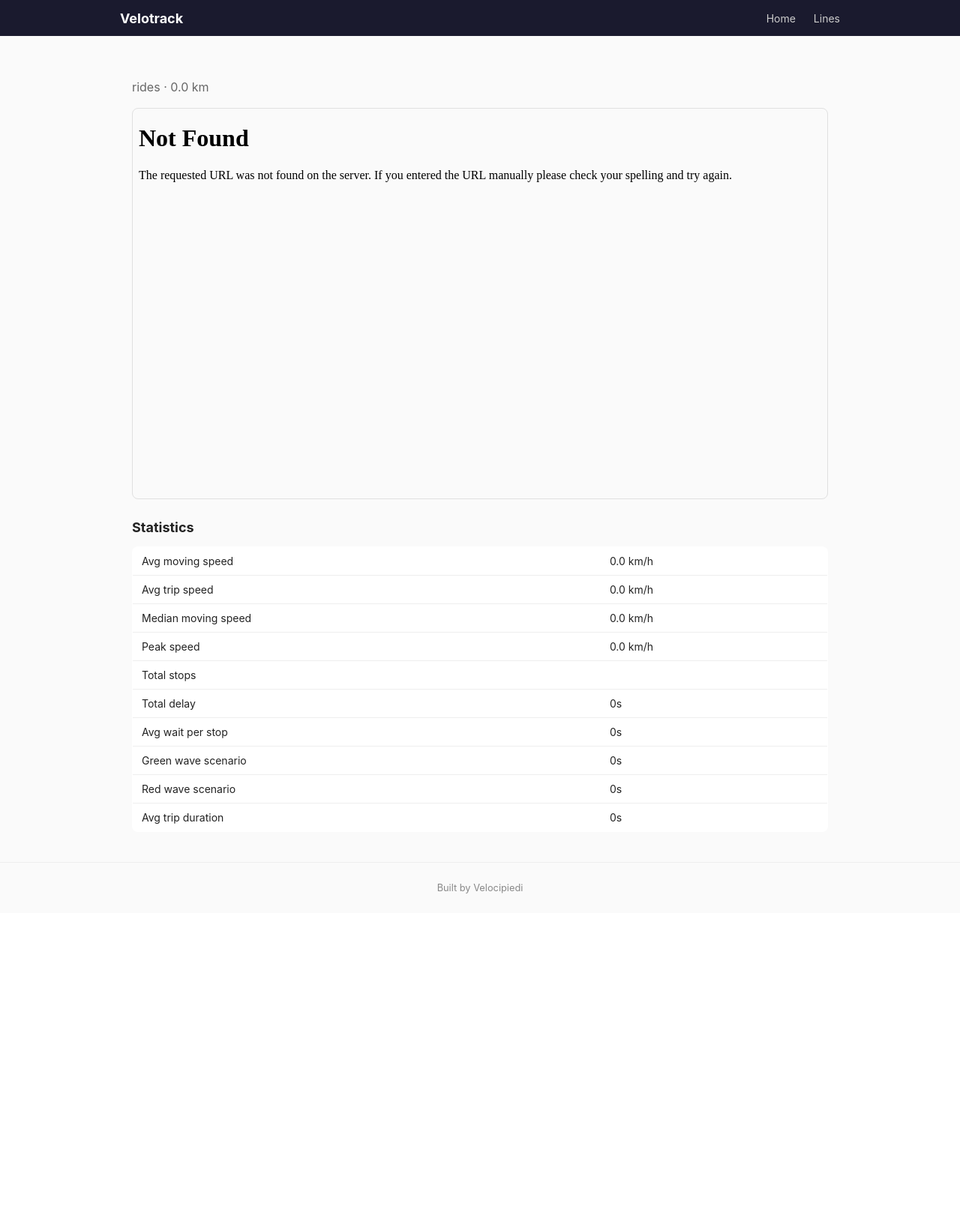
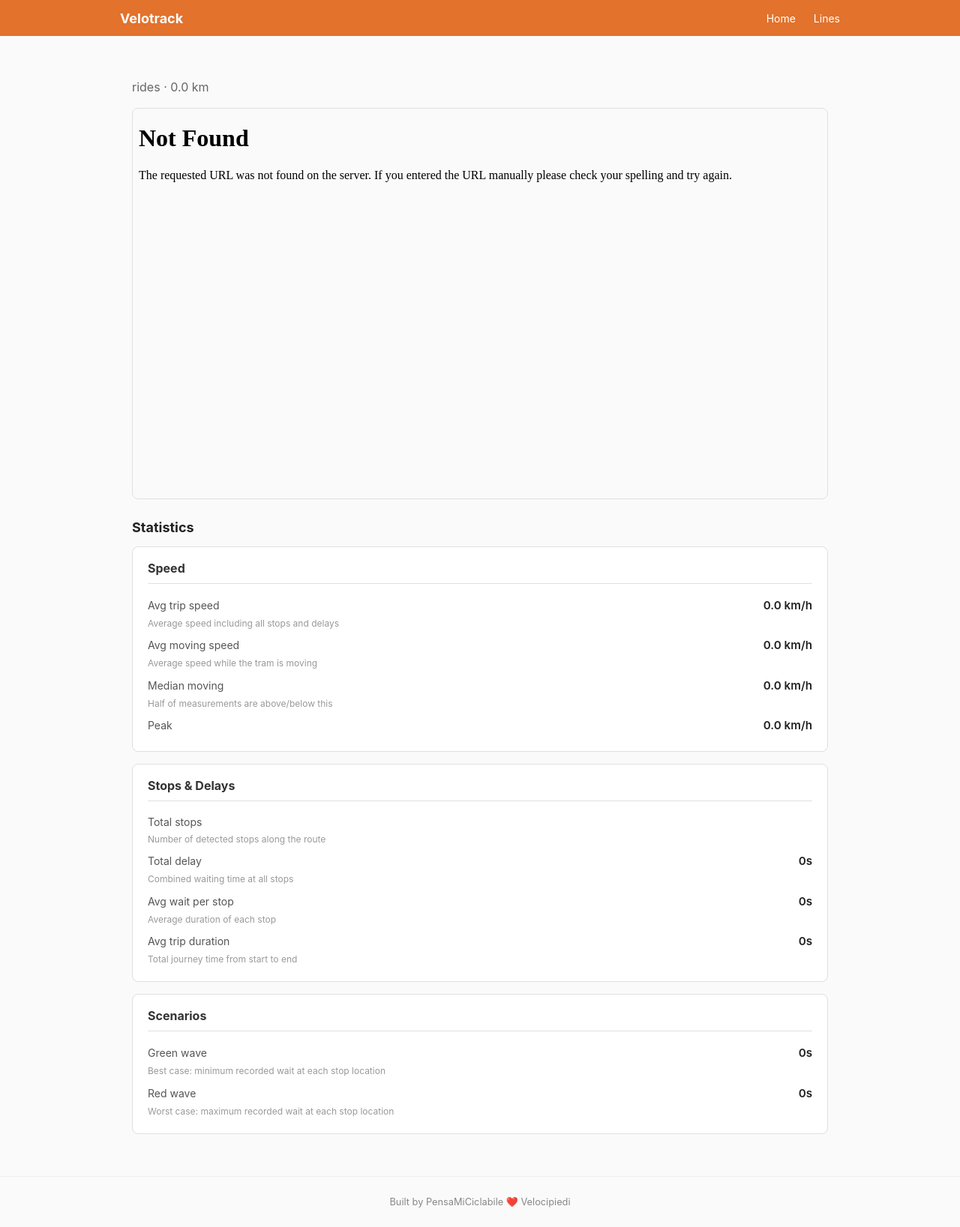
Before and after one commit to pensami-ciclabile/velotrack, a Python web app: template templates/line_detail.html in a window 1280 px wide. Shown: the whole page at 75% size. Before the commit the page ends 1192 px from the top, so only its background shows below. Run offline with Jinja, Linux system fonts and the light colour scheme; the template is opened without the code that fills it, so the values that code supplies are empty.

Commit message:
updating templates

```diff
--- a/templates/base.html
+++ b/templates/base.html
@@ -27,7 +27,7 @@
     </main>
 
     <footer>
-        <p>Built by <a href="https://velocipiedi.it" target="_blank" rel="noopener">Velocipiedi</a></p>
+        <p>Built by <a href="https://pensamiciclabile.it" target="_blank" rel="noopener">PensaMiCiclabile</a> ❤️ <a href="https://velocipiedi.it" target="_blank" rel="noopener">Velocipiedi</a></p>
     </footer>
 </body>
 </html>
--- a/templates/line_detail.html
+++ b/templates/line_detail.html
@@ -1,6 +1,8 @@
 {% extends "base.html" %}
 
 {% block title %}{{ line.display_name }} — Velotrack{% endblock %}
+
+{% macro fmt_ms(secs) %}{% set s = secs|int %}{% set m = (s // 60)|int %}{% set r = (s % 60)|int %}{% if m > 0 %}{{ m }}m {{ r }}s{% else %}{{ r }}s{% endif %}{% endmacro %}
 
 {% block content %}
 <section class="section">
@@ -12,19 +14,74 @@
     </div>
 
     <h2>Statistics</h2>
-    <table class="stats-table">
-        <tbody>
-            <tr><td>Avg moving speed</td><td>{{ "%.1f"|format(line.stats.speed.avg_moving) }} km/h</td></tr>
-            <tr><td>Avg trip speed</td><td>{{ "%.1f"|format(line.stats.speed.avg_trip) }} km/h</td></tr>
-            <tr><td>Median moving speed</td><td>{{ "%.1f"|format(line.stats.speed.median_moving) }} km/h</td></tr>
-            <tr><td>Peak speed</td><td>{{ "%.1f"|format(line.stats.speed.peak) }} km/h</td></tr>
-            <tr><td>Total stops</td><td>{{ line.stats.total_stops }}</td></tr>
-            <tr><td>Total delay</td><td>{{ "%.0f"|format(line.stats.total_delay) }}s</td></tr>
-            <tr><td>Avg wait per stop</td><td>{{ "%.0f"|format(line.stats.avg_wait) }}s</td></tr>
-            <tr><td>Green wave scenario</td><td>{{ "%.0f"|format(line.stats.green_wave) }}s</td></tr>
-            <tr><td>Red wave scenario</td><td>{{ "%.0f"|format(line.stats.red_wave) }}s</td></tr>
-            <tr><td>Avg trip duration</td><td>{{ "%.0f"|format(line.stats.avg_trip_duration) }}s</td></tr>
-        </tbody>
-    </table>
+
+    <div class="stat-group">
+        <h3>Speed</h3>
+        <div class="stat-row">
+            <span class="stat-row-label">Avg trip speed</span>
+            <span class="stat-row-value">{{ "%.1f"|format(line.stats.speed.avg_trip) }} km/h</span>
+        </div>
+        <div class="stat-row-desc">Average speed including all stops and delays</div>
+        <div class="stat-row">
+            <span class="stat-row-label">Avg moving speed</span>
+            <span class="stat-row-value">{{ "%.1f"|format(line.stats.speed.avg_moving) }} km/h</span>
+        </div>
+        <div class="stat-row-desc">Average speed while the tram is moving</div>
+        <div class="stat-row">
+            <span class="stat-row-label">Median moving</span>
+            <span class="stat-row-value">{{ "%.1f"|format(line.stats.speed.median_moving) }} km/h</span>
+        </div>
+        <div class="stat-row-desc">Half of measurements are above/below this</div>
+        <div class="stat-row">
+            <span class="stat-row-label">Peak</span>
+            <span class="stat-row-value">{{ "%.1f"|format(line.stats.speed.peak) }} km/h</span>
+        </div>
+    </div>
+
+    <div class="stat-group">
+        <h3>Stops & Delays</h3>
+        <div class="stat-row">
+            <span class="stat-row-label">Total stops</span>
+            <span class="stat-row-value">{{ line.stats.total_stops }}</span>
+        </div>
+        <div class="stat-row-desc">Number of detected stops along the route</div>
+        <div class="stat-row">
+            <span class="stat-row-label">Total delay</span>
+            <span class="stat-row-value">{{ fmt_ms(line.stats.total_delay) }}</span>
+        </div>
+        <div class="stat-row-desc">Combined waiting time at all stops</div>
+        <div class="stat-row">
+            <span class="stat-row-label">Avg wait per stop</span>
+            <span class="stat-row-value">{{ fmt_ms(line.stats.avg_wait) }}</span>
+        </div>
+        <div class="stat-row-desc">Average duration of each stop</div>
+        <div class="stat-row">
+            <span class="stat-row-label">Avg trip duration</span>
+            <span class="stat-row-value">{{ fmt_ms(line.stats.avg_trip_duration) }}</span>
+        </div>
+        <div class="stat-row-desc">Total journey time from start to end</div>
+    </div>
+
+    <div class="stat-group">
+        <h3>Scenarios</h3>
+        <div class="stat-row">
+            <span class="stat-row-label">Green wave</span>
+            <span class="stat-row-value">{{ fmt_ms(line.stats.green_wave) }}</span>
+        </div>
+        <div class="stat-row-desc">Best case: minimum recorded wait at each stop location</div>
+        <div class="stat-row">
+            <span class="stat-row-label">Red wave</span>
+            <span class="stat-row-value">{{ fmt_ms(line.stats.red_wave) }}</span>
+        </div>
+        <div class="stat-row-desc">Worst case: maximum recorded wait at each stop location</div>
+        {% if line.stats.avg_trip_duration > 0 and line.stats.priority_savings_incl_bottlenecks > 0 %}
+        {% set pct = (line.stats.priority_savings_incl_bottlenecks / line.stats.avg_trip_duration * 100)|round(1) %}
+        <div class="stat-row">
+            <span class="stat-row-label">Could be faster</span>
+            <span class="stat-row-value">{{ pct }}%</span>
+        </div>
+        <div class="stat-row-desc">Time saved if traffic lights gave trams priority</div>
+        {% endif %}
+    </div>
 </section>
 {% endblock %}
--- a/templates/static/css/style.css
+++ b/templates/static/css/style.css
@@ -16,7 +16,7 @@
 
 /* Navbar */
 .navbar {
-    background: #1a1a2e;
+    background: #e2722c;
     color: #fff;
     padding: 0 1rem;
     position: sticky;
@@ -42,8 +42,8 @@
     display: flex;
     gap: 1.5rem;
 }
-.nav-links a { color: #ccc; font-size: 0.875rem; }
-.nav-links a:hover { color: #fff; text-decoration: none; }
+.nav-links a { color: #fff; font-size: 0.875rem; }
+.nav-links a:hover { color: #fdf9db; text-decoration: none; }
 
 /* Hamburger — CSS-only toggle */
 .nav-toggle-input { display: none; }
@@ -74,12 +74,29 @@
 .hero h1 { font-size: 2rem; margin-bottom: 0.5rem; }
 .hero p { color: #555; max-width: 540px; margin: 0 auto; }
 
+/* Line group headings */
+.line-group-heading {
+    font-size: 1.25rem;
+    margin: 1.5rem 0 0.5rem;
+    padding-bottom: 0.25rem;
+    border-bottom: 2px solid #e2722c;
+    color: #333;
+}
+.line-group-heading:first-child {
+    margin-top: 0;
+}
+
 /* Card grid */
 .cards {
     display: grid;
     grid-template-columns: 1fr;
     gap: 1rem;
     margin-top: 1.5rem;
+}
+.direction-cards {
+    display: grid;
+    grid-template-columns: 1fr;
+    gap: 1rem;
 }
 .card {
     display: block;
@@ -91,7 +108,7 @@
     color: inherit;
 }
 .card:hover { box-shadow: 0 2px 12px rgba(0,0,0,0.1); text-decoration: none; }
-.card h2 { font-size: 1.125rem; margin-bottom: 0.75rem; }
+.card h3 { font-size: 1.125rem; margin-bottom: 0.75rem; }
 .card-stats {
     display: flex;
     gap: 1.5rem;
@@ -99,6 +116,7 @@
 .stat { display: flex; flex-direction: column; }
 .stat-value { font-size: 1.25rem; font-weight: 700; }
 .stat-label { font-size: 0.75rem; color: #888; }
+.card-savings { font-size: 0.85rem; color: #e2722c; font-weight: 600; margin-top: 0.5rem; }
 .card-meta { font-size: 0.8rem; color: #888; margin-top: 0.5rem; }
 
 /* Section */
@@ -117,7 +135,44 @@
     max-height: 400px;
 }
 
-/* Stats table */
+/* Stat groups (line detail page) */
+.stat-group {
+    background: #fff;
+    border: 1px solid #e0e0e0;
+    border-radius: 8px;
+    padding: 1rem 1.25rem;
+    margin-bottom: 1rem;
+}
+.stat-group h3 {
+    font-size: 1rem;
+    margin-bottom: 0.75rem;
+    color: #333;
+    border-bottom: 1px solid #e0e0e0;
+    padding-bottom: 0.5rem;
+}
+.stat-row {
+    display: flex;
+    justify-content: space-between;
+    align-items: baseline;
+    padding: 0.35rem 0;
+}
+.stat-row-label {
+    font-size: 0.875rem;
+    color: #555;
+}
+.stat-row-value {
+    font-size: 0.95rem;
+    font-weight: 600;
+    color: #222;
+}
+.stat-row-desc {
+    font-size: 0.75rem;
+    color: #999;
+    margin-top: -0.15rem;
+    margin-bottom: 0.25rem;
+}
+
+/* Stats table (kept for compatibility) */
 .stats-table {
     width: 100%;
     border-collapse: collapse;
@@ -173,7 +228,7 @@
         top: 3rem;
         left: 0;
         right: 0;
-        background: #1a1a2e;
+        background: #e2722c;
         flex-direction: column;
         padding: 0.5rem 1rem 1rem;
         gap: 0.5rem;
@@ -185,5 +240,5 @@
 
 /* Desktop (>= 640px) */
 @media (min-width: 640px) {
-    .cards { grid-template-columns: repeat(auto-fill, minmax(280px, 1fr)); }
+    .direction-cards { grid-template-columns: repeat(auto-fill, minmax(280px, 1fr)); }
 }
```
Also changed, not shown: templates/home.html (+16 -8 lines), velotrack/map_builder.py (+12 -1 lines), velotrack/site_builder.py (+37 -1 lines).
